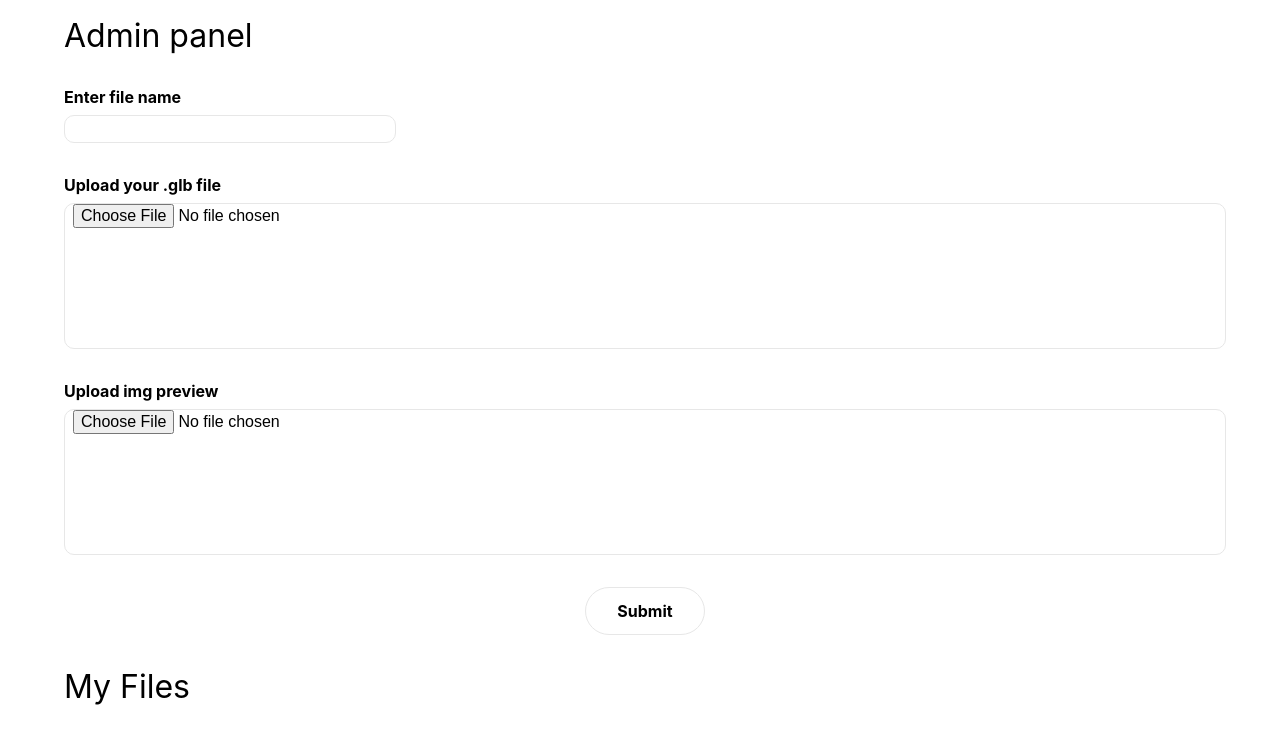
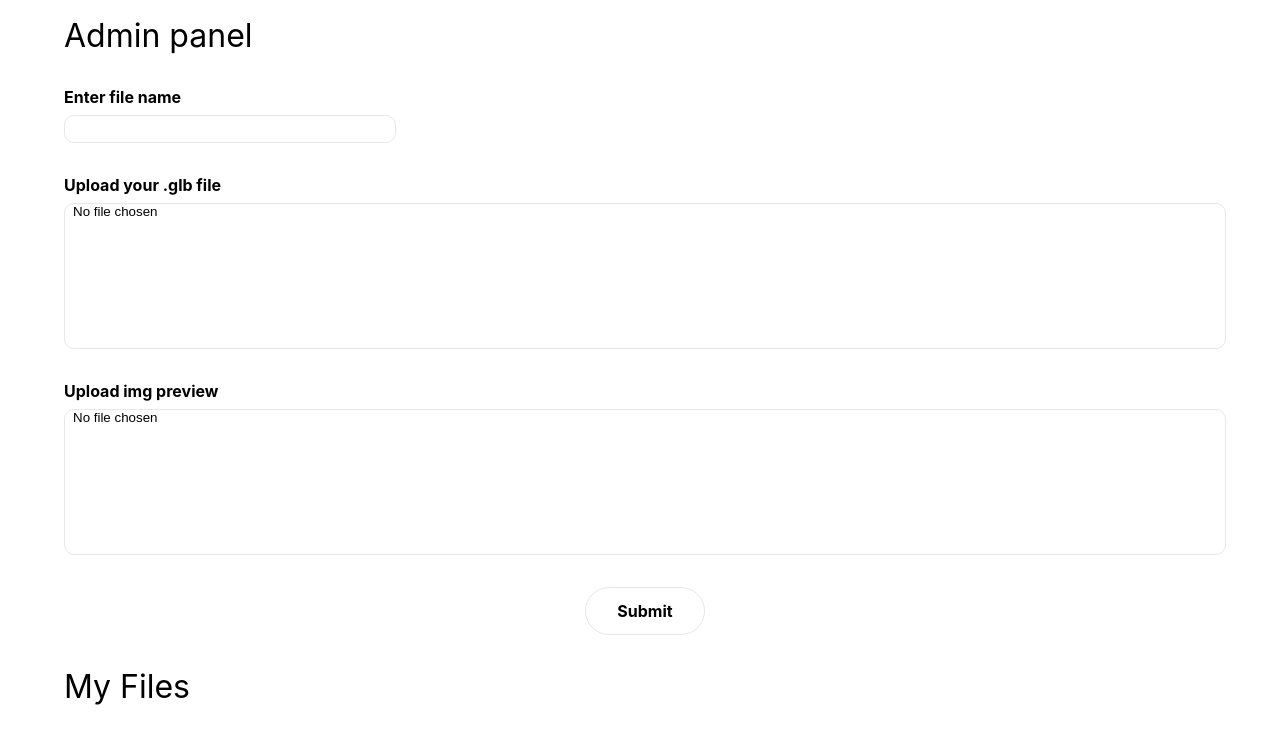
Before and after one commit to Rachelforce/client, a React (Create React App) app: page / in a window 1280 px wide. Shown: the top 744 px of the page. Built offline with nearby package versions, Linux system fonts and the light colour scheme; no server answers.

Commit message:
Update style.css

```diff
--- a/src/components/FileUploader/style.css
+++ b/src/components/FileUploader/style.css
@@ -23,6 +23,11 @@
     background: #f1f1f1;
 }
 
+input::file-selector-button {
+    display: none;
+    background: white;
+    margin: 1%;
+}
 
 
 .files input {
@@ -35,8 +40,6 @@
     margin-bottom: 4vh;
 }
 .files input[type=file] {
-    font-size: 2vh;
-
     width: 100%;
 }
 
```
